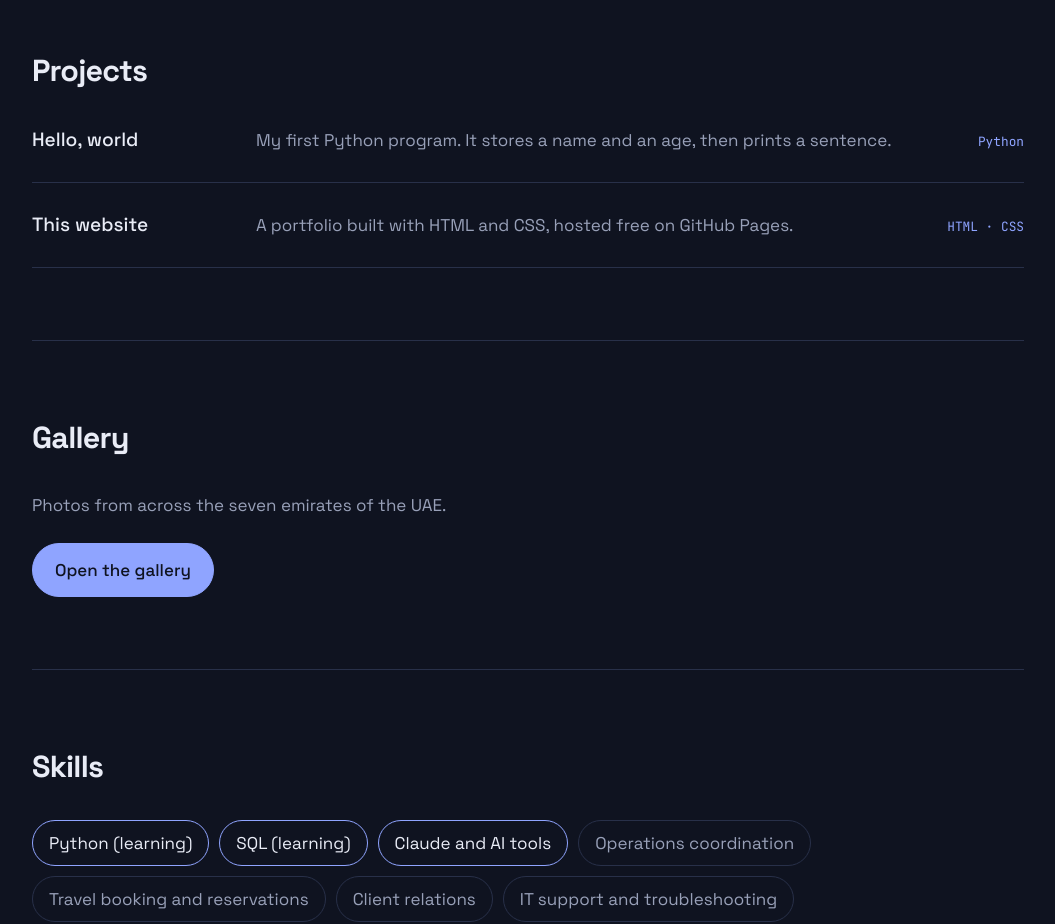
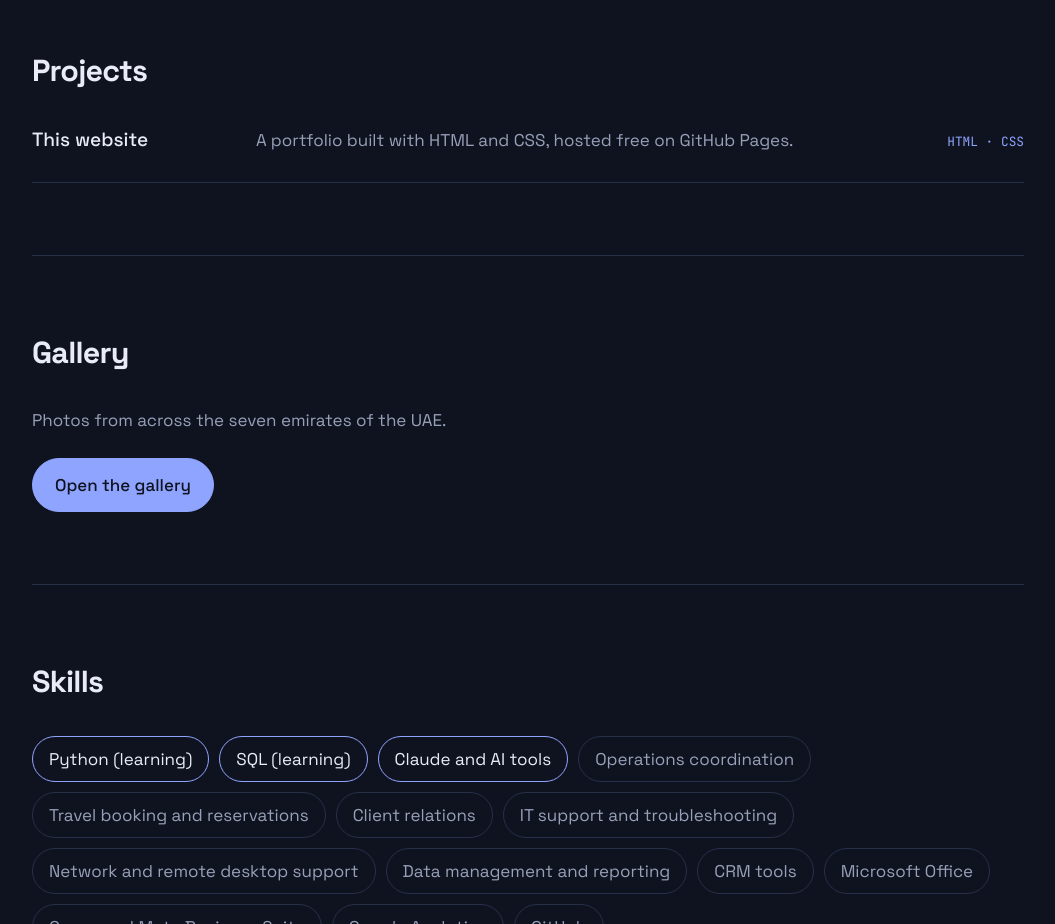
Before and after one commit to mgmarcelo1412-jpg/mgmarcelo1412-jpg.github.io, a plain HTML site: page index.html in a window 1280 px wide. Shown: the part 2340-3264 px from the top of the page, without its empty margins (112-1167 px from the left). Drawn offline with Linux system fonts and the light colour scheme.

Commit message:
Remove Hello World project from portfolio

```diff
--- a/index.html
+++ b/index.html
@@ -149,11 +149,6 @@ Hello, Michael Gabriel Marcelo<span class="cur" aria-hidden="true"></span></pre>
       <h2>Projects</h2>
       <ul class="proj">
         <li>
-          <h3>Hello, world</h3>
-          <p>My first Python program. It stores a name and an age, then prints a sentence.</p>
-          <span class="tag">Python</span>
-        </li>
-        <li>
           <h3>This website</h3>
           <p>A portfolio built with HTML and CSS, hosted free on GitHub Pages.</p>
           <span class="tag">HTML · CSS</span>
```
